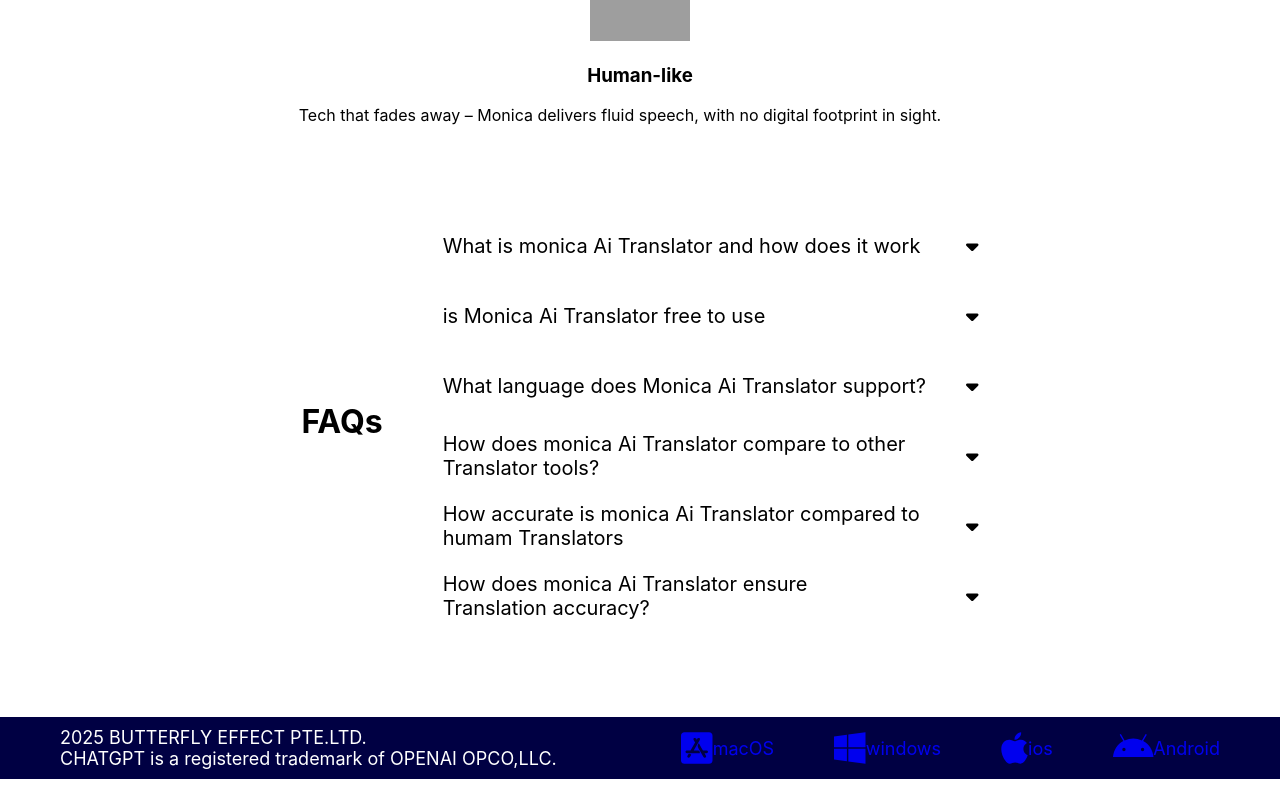
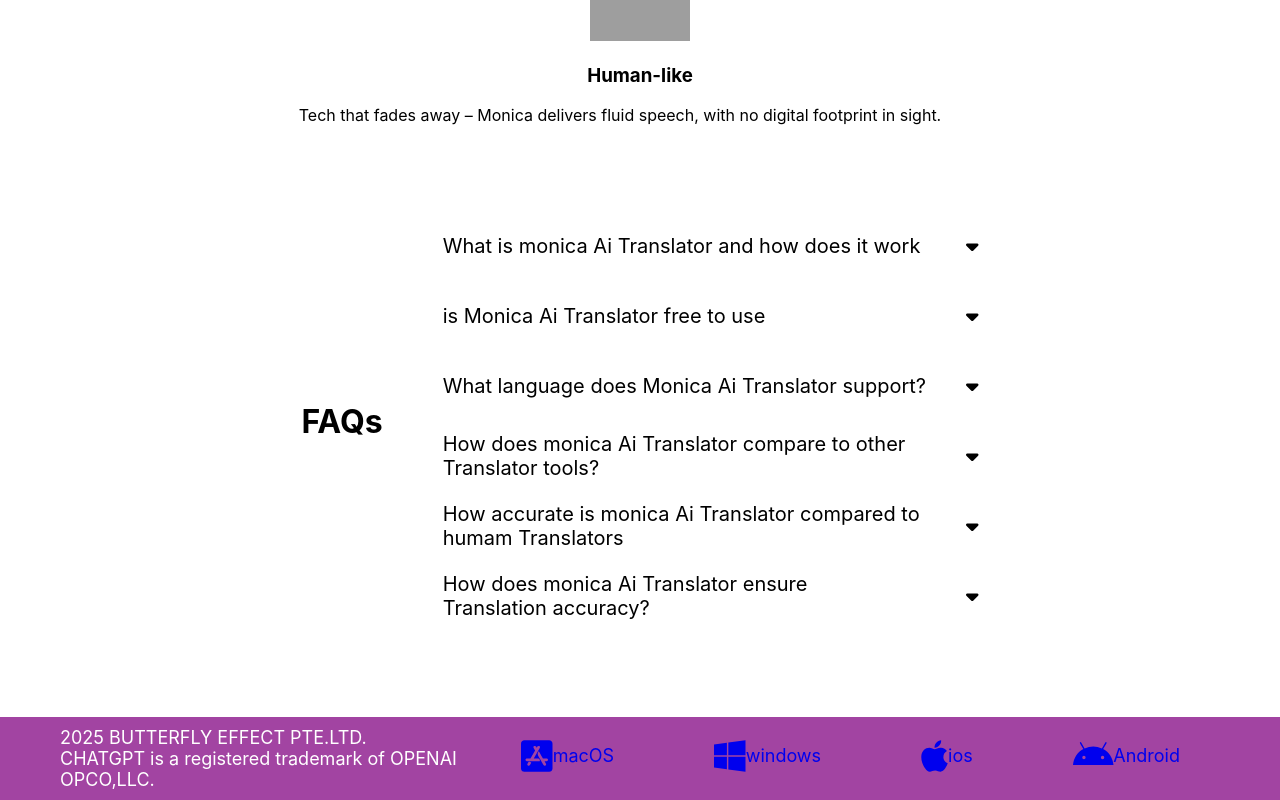
Before and after one commit to okolo157/ai-translator-pt, a React (Create React App) app: page / in a window 1280 px wide. Shown: the part 1557-2357 px from the top of the page. Before the commit the page ends 2336 px from the top, so only its background shows below. Built offline with nearby package versions, Linux system fonts and the light colour scheme; grey boxes are pictures that could not be loaded.

Commit message:
change nav style

```diff
--- a/src/components/Footer.js
+++ b/src/components/Footer.js
@@ -17,6 +17,7 @@
       </div>
 
       <div className="icon-container">
+        <div className="icons">
           <a
             style={{
               display: "flex",
@@ -28,8 +29,10 @@
             href="https://macos-web.app/"
           >
             <FontAwesomeIcon icon={faAppStoreIos} size="2x" className="itemx" />
-          macOS
+            <p>macOS</p>
           </a>
+        </div>
+        <div className="icon">
           <a
             style={{
               display: "flex",
@@ -41,8 +44,10 @@
             href="https://windows.com/stopcode"
           >
             <FontAwesomeIcon icon={faWindows} size="2x" className="itemx" />
-          windows
+            <p> windows</p>
           </a>
+        </div>
+        <div className="icon">
           <a
             style={{
               display: "flex",
@@ -54,8 +59,10 @@
             href="https://www.apple.com/ios/ios-18/"
           >
             <FontAwesomeIcon icon={faApple} size="2x" className="itemx" />
-          ios
+            <p>ios</p>
           </a>
+        </div>
+        <div className="icon">
           <a
             style={{
               display: "flex",
@@ -67,8 +74,9 @@
             href="https://www.android.com/"
           >
             <FontAwesomeIcon icon={faAndroid} size="2x" className="itemx" />
-          Android
+            <p>Android</p>
           </a>
+        </div>
       </div>
     </div>
   );
--- a/src/styles/Footer.css
+++ b/src/styles/Footer.css
@@ -2,7 +2,14 @@
   display: flex;
   padding-right: 50px;
   gap: 60px;
+  /* color: blue; */
 }
+/* .icon-container p {
+  color: white;
+} */
+/* .icon-container p:hover {
+  color: blue;
+} */
 .cookies {
   display: flex;
   padding-left: 50px;
@@ -13,8 +20,20 @@
   display: flex;
   justify-content: space-between;
   padding: 10px;
-  background-color: rgb(0, 0, 67);
+  background-color: rgba(128, 0, 128, 0.733);
   color: white;
-  font-size: large
-
+  font-size: large;
+  /* font-family: "Franklin Gothic Medium", "Arial Narrow", Arial, sans-serif; */
 }
+/* .itemx {
+  color: white;
+}
+.itemx:hover {
+  color: blue;
+} */
+.icons {
+  color: blue;
+}
+.icons:hover {
+  color: white;
+}
--- a/src/styles/Navbar.css
+++ b/src/styles/Navbar.css
@@ -2,7 +2,7 @@
   display: flex;
   justify-content: flex-end;
   padding: 20px;
-  background-color: rgb(0, 0, 67);
+  background-color: rgba(128, 0, 128, 0.658);
   border-bottom-right-radius: 10px;
   border-bottom-left-radius: 10px;
   box-shadow: 4px 4px 6px rgba(0, 0, 0, 0.4);
```
Lines whose indentation alone changed are shown as unchanged.
